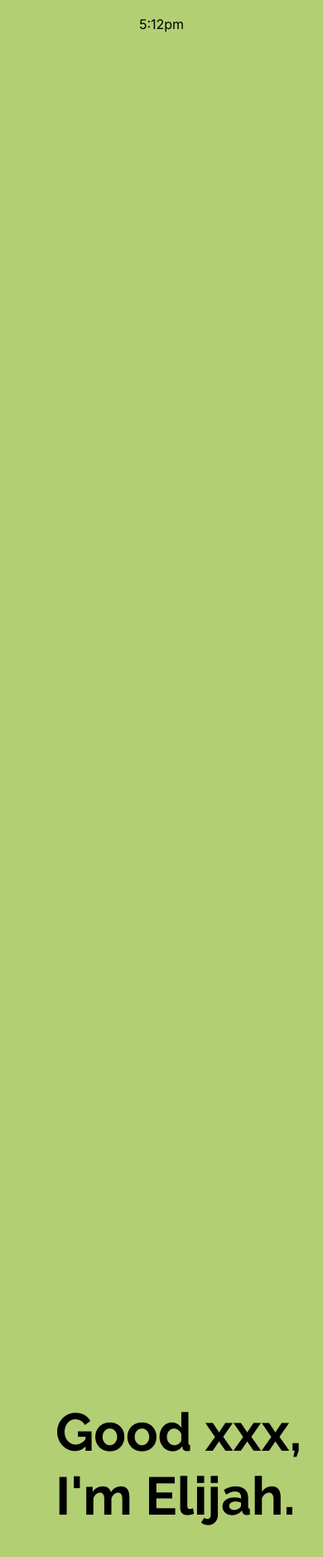
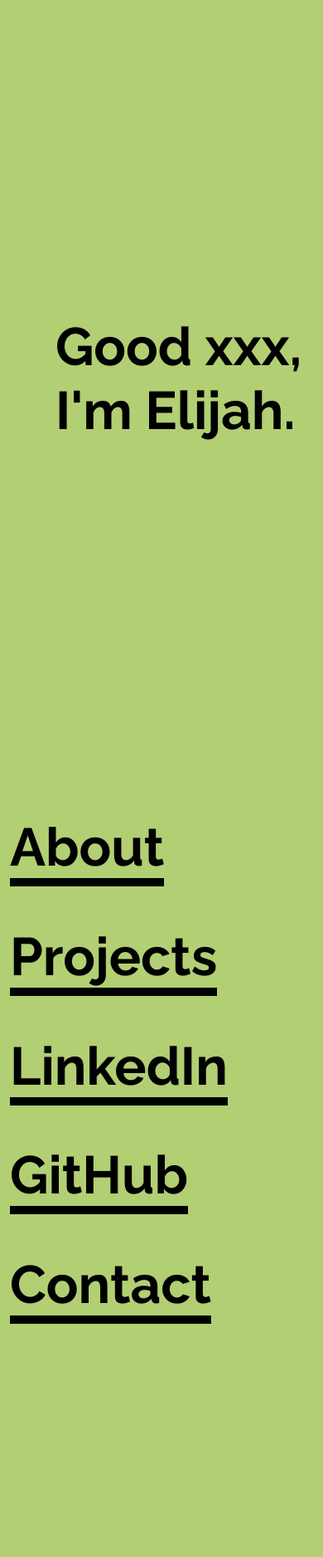
Before and after one commit to 1337-hacks/portfolio-site, a React (Create React App) app: page / in a window 390 px wide. Shown: the top 1876 px of the page at 83% size. Built offline with nearby package versions, Linux system fonts and the light colour scheme.

Commit message:
c007 added better mobile responsiveness

```diff
--- a/src/App.css
+++ b/src/App.css
@@ -31,20 +31,29 @@
 
 .landing-col {
   height: 200vh;
+  /* background-color: aqua; */
 }
 
 .links-col {
   padding-top: 100vh;
+  /* background-color: red; */
 }
 
 .footer-col {
   font-family: 'Inter', sans-serif;
   padding-top: 100vh;
   text-align: center;
+  /* background-color: bisque; */
 }
 
-@media (max-width: 731px) {
+@media (max-width: 1300px) {
+  h1 {font-size: 4rem;}
+}
+
+@media (max-width: 800px) {
   .landing-col {height: 100vh;}
   .links-col {padding-top: 10vh; height: 100vh;}
+  a {margin-top: 50px;}
   h1 {font-size: 4rem;}
+  .time-date-col {display: none;}
 }
--- a/src/App.js
+++ b/src/App.js
@@ -12,24 +12,24 @@ function App() {
     <>
       <Container fluid style={{height: "200vh"}}>
         <Row>
-          <Col className='time-date-col' sm={1}>
+          <Col className='time-date-col' md={1}>
             <div className='time-date'>
               <p>5:12pm</p>
             </div>
           </Col>
-          <Col className='landing-col'>
+          <Col className='landing-col' xs={12} md={true}>
             <div className='landing-greeting'>
               <h2>Good xxx,<br/>I'm Elijah.</h2>
             </div>
           </Col>
-          <Col className='links-col'>
+          <Col className='links-col' xs={12} md={true}>
             <div className='links'><h1><a href="#about">About</a></h1></div>
             <div className='links'><h1><a href="#projects">Projects</a></h1></div>
             <div className='links'><h1><a href="#linkedin">LinkedIn</a></h1></div>
             <div className='links'><h1><a href="#github">GitHub</a></h1></div>
             <div className='links'><h1><a href="#contact">Contact</a></h1></div>
           </Col>
-          <Col className='time-date-col' sm={2}>
+          <Col className='time-date-col' md={2}>
             <div className='time-date'>
               <p>24th December 2022</p>
             </div>
```
